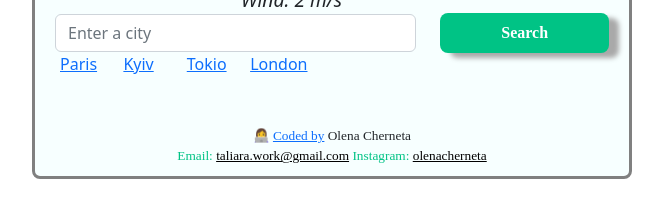
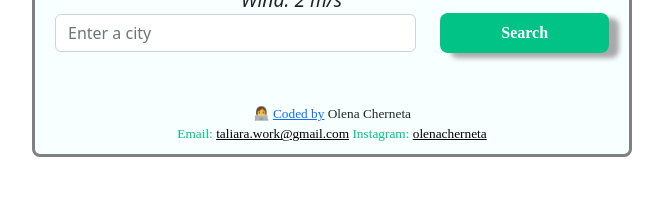
Before and after one commit to OlenaCherneta/Weather-App-Project, a plain HTML site: page index.html in a window 1280 px wide. Shown: the part 186-404 px from the top of the page, without its empty margins (308-971 px from the left). Drawn offline with nearby package versions, Linux system fonts and the light colour scheme; no server answers; a web font is replaced by a local one.

Commit message:
Not-usable columns deleted

```diff
--- a/index.html
+++ b/index.html
@@ -85,30 +85,7 @@
                 id="userCity"
               />
             </form>
-            <div class="row align-items-start cities-search">
-              <div class="col-2">
-                <a href="">
-                  <span> Paris </span>
-                </a>
-              </div>
-              <div class="col-2">
-                <a href="">
-                  <span> Kyiv </span>
-                </a>
-              </div>
-              <div class="col-2">
-                <a href="">
-                  <span> Tokio </span>
-                </a>
-              </div>
-              <div class="col-2">
-                <a href="">
-                  <span> London </span>
-                </a>
-              </div>
-            </div>
 
-            <div></div>
           </div>
           <div class="col-4">
             <input
```
